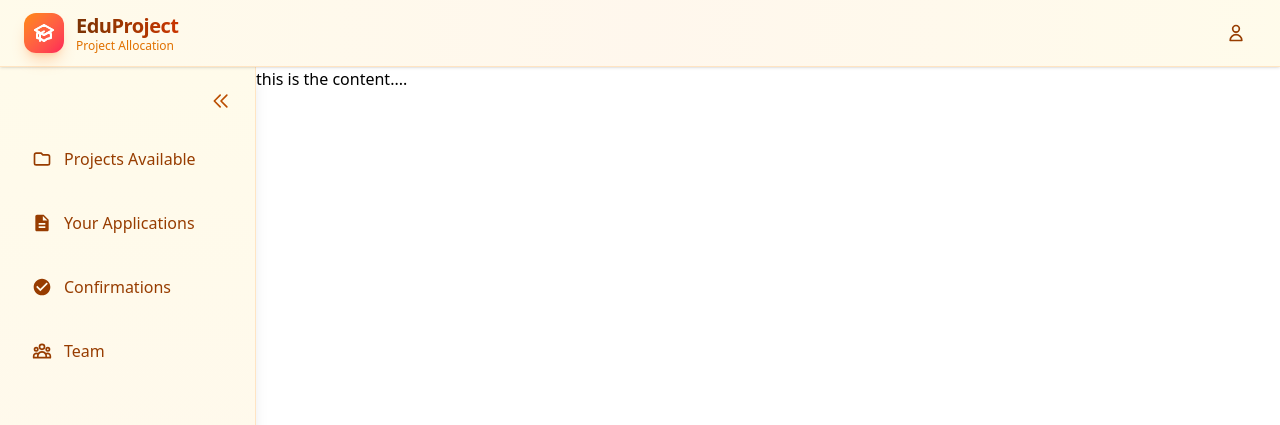
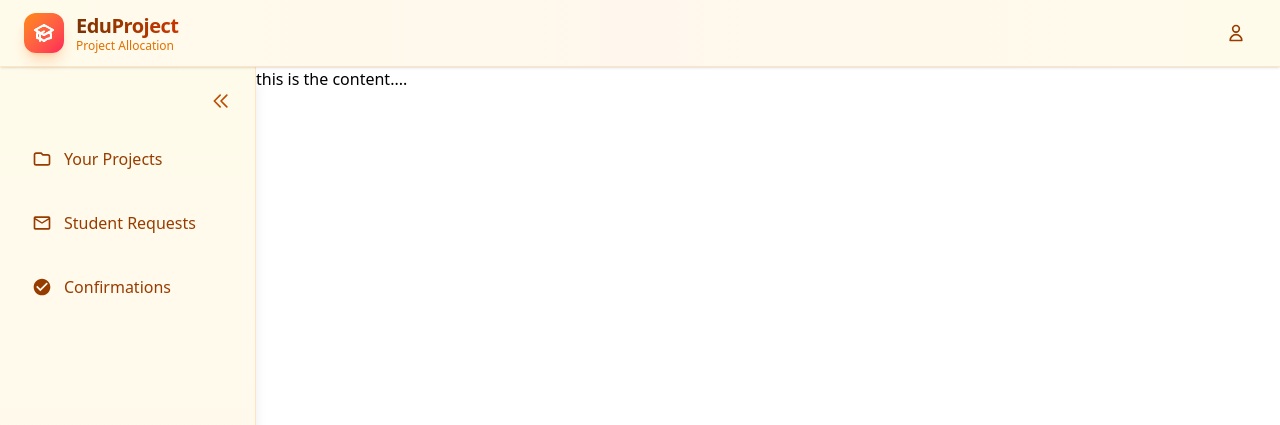
Before and after one commit to Shankarchalla171/UG-PG-PROJECT-ALLOCATION, a React (Vite) app in the folder FrontEnd/: page /home in a window 1280 px wide. Shown: the top 425 px of the page. Built offline with nearby package versions, Linux system fonts and the light colour scheme.

Commit message:
shankar, slight changes to side bar

```diff
--- a/FrontEnd/src/Components/Sidebar.jsx
+++ b/FrontEnd/src/Components/Sidebar.jsx
@@ -21,8 +21,7 @@ const Sidebar = () => {
     }
 
     const navLinkClasses = ({ isActive }) =>
-        `flex items-center gap-3 px-4 py-3 rounded-xl transition-all duration-300 group ${
-            isActive
+        `flex items-center gap-3 px-4 py-3 rounded-xl transition-all duration-300 group ${isActive
             ? 'bg-gradient-to-r from-orange-500 to-rose-500 text-white shadow-lg shadow-orange-500/25'
             : 'text-amber-800 hover:bg-orange-100/80 hover:text-orange-600'
         }`;
@@ -48,22 +47,19 @@ const Sidebar = () => {
                     <svg className="w-5 h-5 flex-shrink-0" fill="none" stroke="currentColor" viewBox="0 0 24 24">
                         <path strokeLinecap="round" strokeLinejoin="round" strokeWidth={2} d="M3 7v10a2 2 0 002 2h14a2 2 0 002-2V9a2 2 0 00-2-2h-6l-2-2H5a2 2 0 00-2 2z" />
                     </svg>
-                    <span className='links opacity-100 w-auto whitespace-nowrap overflow-hidden transition-all duration-300 font-medium'>Projects Available</span>
+                    <span className='links opacity-100 w-auto whitespace-nowrap overflow-hidden transition-all duration-300 font-medium'>{role === "student" ? "Projects Available" : "Your Projects"}</span>
                 </NavLink>
 
+                {role === "student" && (
+                    <>
                         <NavLink to="/applications" className={navLinkClasses}>
                             <svg className="w-5 h-5 flex-shrink-0" viewBox="0 0 24 24" fill="currentColor">
-                        <path d="M14 2H6c-1.1 0-2 .9-2 2v16c0 1.1.9 2 2 2h12c1.1 0 2-.9 2-2V8l-6-6zm2 16H8v-2h8v2zm0-4H8v-2h8v2zm-3-5V3.5L18.5 9H13z"/>
+                                <path d="M14 2H6c-1.1 0-2 .9-2 2v16c0 1.1.9 2 2 2h12c1.1 0 2-.9 2-2V8l-6-6zm2 16H8v-2h8v2zm0-4H8v-2h8v2zm-3-5V3.5L18.5 9H13z" />
                             </svg>
                             <span className='links opacity-100 w-auto whitespace-nowrap overflow-hidden transition-all duration-300 font-medium'>Your Applications</span>
                         </NavLink>
 
-                <NavLink to="/confromations" className={navLinkClasses}>
-                    <svg className="w-5 h-5 flex-shrink-0" viewBox="0 0 24 24" fill="currentColor">
-                        <path d="M12 2C6.48 2 2 6.48 2 12s4.48 10 10 10 10-4.48 10-10S17.52 2 12 2zm-2 15l-5-5 1.41-1.41L10 14.17l7.59-7.59L19 8l-9 9z"/>
-                    </svg>
-                    <span className='links opacity-100 w-auto whitespace-nowrap overflow-hidden transition-all duration-300 font-medium'>Confirmations</span>
-                </NavLink>
+
 
                         <NavLink to="/team" className={navLinkClasses}>
                             <svg className="w-5 h-5 flex-shrink-0" fill="none" stroke="currentColor" viewBox="0 0 24 24">
@@ -71,24 +67,25 @@ const Sidebar = () => {
                             </svg>
                             <span className='links opacity-100 w-auto whitespace-nowrap overflow-hidden transition-all duration-300 font-medium'>Team</span>
                         </NavLink>
+                    </>
+                )}
 
                 {role === "faculty" && (
-                    <div className='mt-4 pt-4 border-t border-orange-200/60 flex flex-col gap-2'>
-                        <p className='links text-xs uppercase tracking-wider text-amber-600 font-semibold px-4 mb-1'>Faculty</p>
+                    <>
                         <NavLink to="/request" className={navLinkClasses}>
                             <svg className="w-5 h-5 flex-shrink-0" viewBox="0 0 24 24" fill="currentColor">
-                                <path d="M20 4H4c-1.1 0-2 .9-2 2v12c0 1.1.9 2 2 2h16c1.1 0 2-.9 2-2V6c0-1.1-.9-2-2-2zm0 14H4V8l8 5 8-5v10zm-8-7L4 6h16l-8 5z"/>
+                                <path d="M20 4H4c-1.1 0-2 .9-2 2v12c0 1.1.9 2 2 2h16c1.1 0 2-.9 2-2V6c0-1.1-.9-2-2-2zm0 14H4V8l8 5 8-5v10zm-8-7L4 6h16l-8 5z" />
                             </svg>
-                            <span className='links opacity-100 w-auto whitespace-nowrap overflow-hidden transition-all duration-300 font-medium'>Requests</span>
+                            <span className='links opacity-100 w-auto whitespace-nowrap overflow-hidden transition-all duration-300 font-medium'>Student Requests</span>
                         </NavLink>
-                        <NavLink to="/confromation" className={navLinkClasses}>
+                    </>
+                )}
+                <NavLink to="/confromations" className={navLinkClasses}>
                             <svg className="w-5 h-5 flex-shrink-0" viewBox="0 0 24 24" fill="currentColor">
-                                <path d="M9 16.17L4.83 12l-1.42 1.41L9 19 21 7l-1.41-1.41L9 16.17z"/>
+                                <path d="M12 2C6.48 2 2 6.48 2 12s4.48 10 10 10 10-4.48 10-10S17.52 2 12 2zm-2 15l-5-5 1.41-1.41L10 14.17l7.59-7.59L19 8l-9 9z" />
                             </svg>
-                            <span className='links opacity-100 w-auto whitespace-nowrap overflow-hidden transition-all duration-300 font-medium'>Confirmation</span>
+                            <span className='links opacity-100 w-auto whitespace-nowrap overflow-hidden transition-all duration-300 font-medium'>Confirmations</span>
                 </NavLink>
-                    </div>
-                )}
             </nav>
 
             {/* Footer */}
--- a/FrontEnd/src/Context/AuthContext.jsx
+++ b/FrontEnd/src/Context/AuthContext.jsx
@@ -6,7 +6,7 @@ const initialState = {
     isloggedIn: false,
     email:"",
     password: "",
-    role: null,
+    role: "faculty",
     token: null,
 };
 
```
Lines whose indentation alone changed are shown as unchanged.
